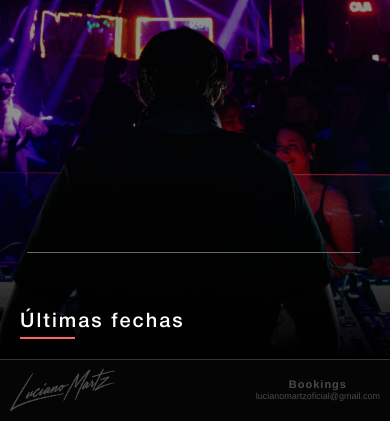
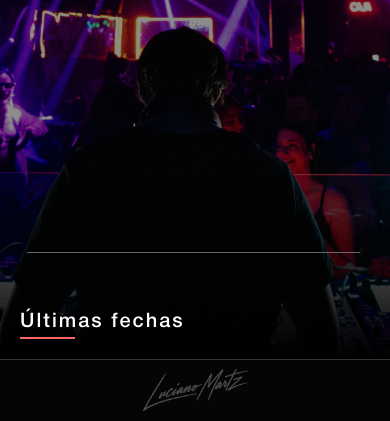
Before and after one commit to Lucasyankauskas/Prototipe-simple-DJ-web, a Node server app: page / in a window 390 px wide. Shown: the part 795-1216 px from the top of the page. Run offline with Node 20, Linux system fonts and the light colour scheme.

Commit message:
beta 1.4

```diff
--- a/src/public/css/main.css
+++ b/src/public/css/main.css
@@ -1725,7 +1725,7 @@ body {
     .footer {
         min-height: 62px;
         padding: 5px 10px;
-        justify-content: space-between;
+        justify-content: center;
     }
 
     .footer-copy {
@@ -1737,17 +1737,7 @@ body {
     }
 
     .footer-bookings {
-        font-size: 11px;
-        line-height: 1.2;
-    }
-
-    .footer-bookings div {
-        font-size: 11px;
-        letter-spacing: 1px;
-    }
-
-    .footer-bookings a {
-        font-size: 9px;
+        display: none;
     }
 
     /* ABOUT */
```
